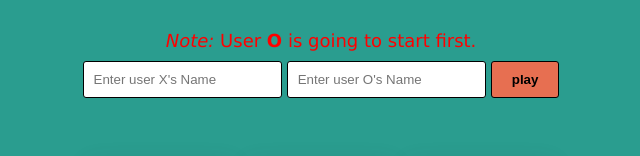
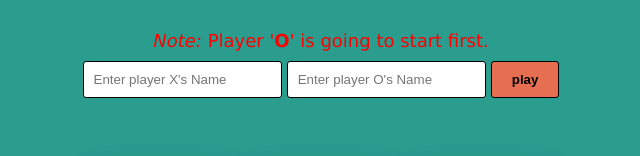
Before and after one commit to isanjeevroy/tic-tac-toe-game, a plain HTML site: page index.html in a window 1280 px wide. Shown: the top 156 px of the page, without its empty margins (319-959 px from the left). Drawn offline with Linux system fonts and the light colour scheme.

Commit message:
style updated

```diff
--- a/index.html
+++ b/index.html
@@ -3,7 +3,7 @@
 <head>
     <meta charset="UTF-8">
     <meta name="viewport" content="width=device-width, initial-scale=1.0">
-    <title>Tic-Tac-Toe Game - Using JS</title>
+    <title>Tic-Tac-Toe Game | Sanjeev Roy</title>
     <link rel="stylesheet" href="style.css">
 </head>
 <body>
@@ -12,9 +12,9 @@
             <p id="msg"></p>
         </div>
         <div class="users">
-            <p style="text-align: center; margin-bottom: 10px; color: red; font-size: large;" ><i>Note:</i> User <b>O</b> is going to start first.</p>
-            <input type="text" class="name" id="user1" placeholder="Enter user X's Name">
-            <input type="text" class="name" id="user2" placeholder="Enter user O's Name">
+            <p style="text-align: center; margin-bottom: 10px; color: red; font-size: large;" ><i>Note:</i> Player '<b>O</b>' is going to start first.</p>
+            <input type="text" class="name" id="user1" placeholder="Enter player X's Name">
+            <input type="text" class="name" id="user2" placeholder="Enter player O's Name">
             <button class="btn" id="play">play</button>
         </div>
         <div class="result">
```
